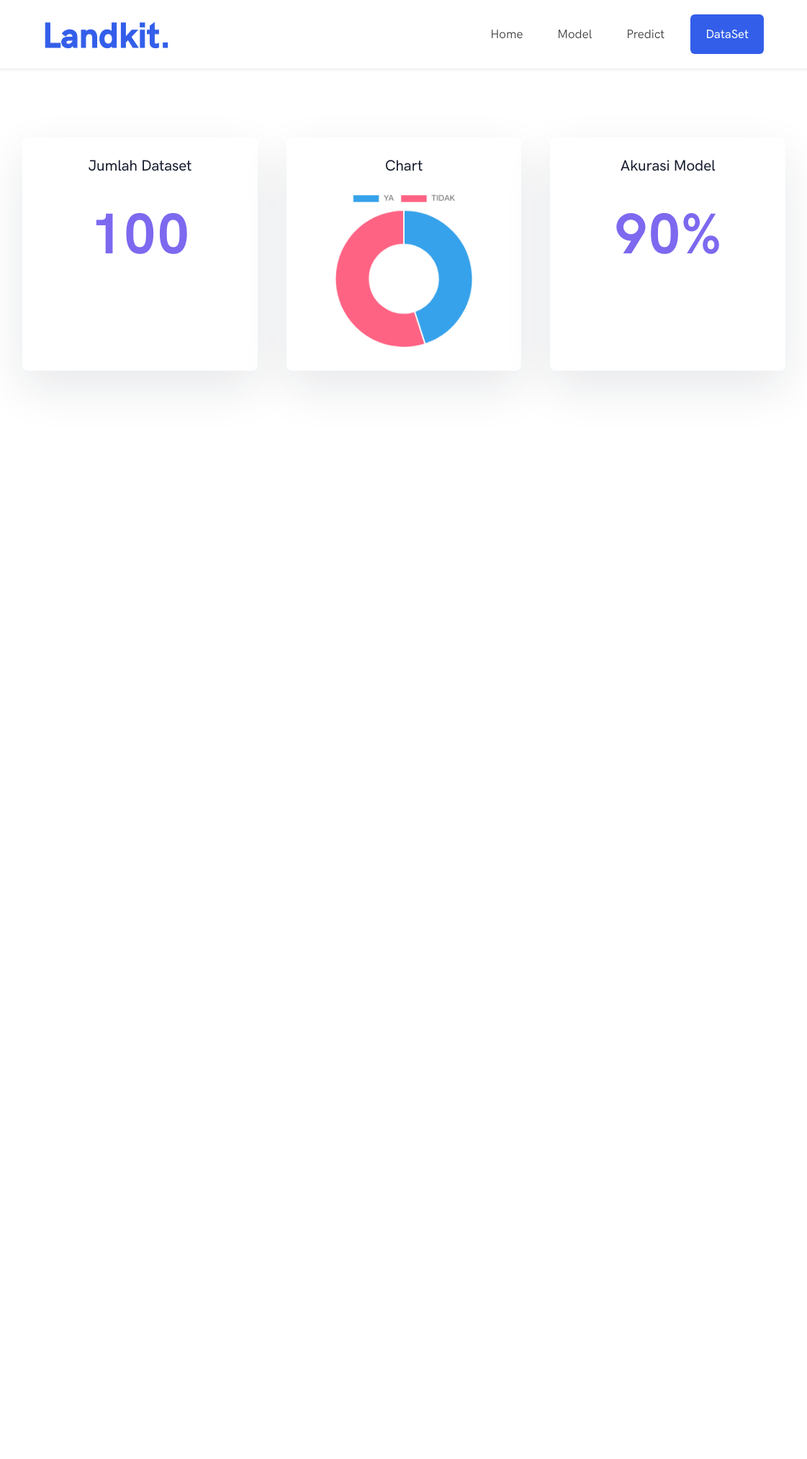
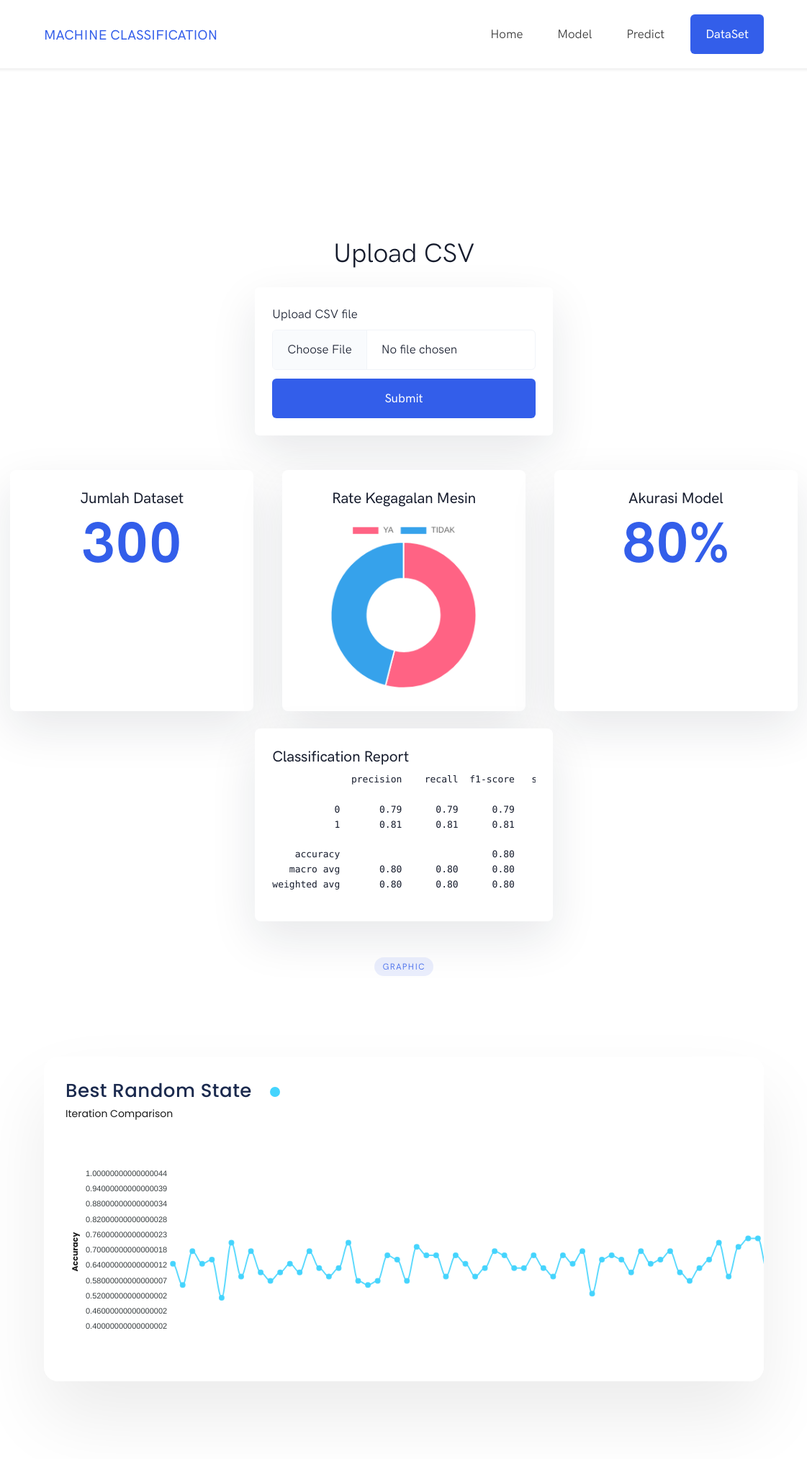
Before and after one commit to H4ntz-M4d/Apps_ML, a Flask app: page /model in a window 1320 px wide; the page is wider, and only the part inside the window is pictured. Shown: that part at 72% size, without its empty margins (99-1220 px from the left). Before the commit the page ends 536 px from the top of that part, so only its background shows below. Run offline with Flask 3, Linux system fonts and the light colour scheme; parts of the project's set-up code (start-up, migrations or seed data) failed here and were passed over; some libraries are stand-ins or nearby versions.

Commit message:
feat: model graph and upload file option

```diff
--- a/app.py
+++ b/app.py
@@ -1,14 +1,17 @@
 import os
-from flask import Flask, request, jsonify, render_template
+from flask import Flask, request, jsonify, render_template, redirect, url_for
 import pickle
 import numpy as np
 import pandas as pd
+from sklearn.model_selection import train_test_split
+from sklearn.neighbors import KNeighborsClassifier
+from sklearn.metrics import accuracy_score, classification_report
 from werkzeug.utils import secure_filename
 
 app = Flask(__name__)
 
-with open('dt_model.pkl', 'rb') as model_file:
-    dt_model = pickle.load(model_file)
+with open('knn_model.pkl', 'rb') as model_file:
+    knn_model = pickle.load(model_file)
 
 ALLOWED_EXTENSIONS = {'csv', 'xlsx'}
 UPLOAD_FOLDER = 'uploads'
@@ -26,7 +29,108 @@ def home_page():
 
 @app.route("/model")
 def model_page():
-    return render_template("model.html")
+
+    df = pd.read_csv("Mesin_Data.csv")
+
+    total_data = len(df)
+
+    def outliers_mean(df, column_name):
+        while True:
+            Q1 = df[column_name].quantile(0.25)
+            Q3 = df[column_name].quantile(0.75)
+            IQR = Q3 - Q1
+            lower_bound = Q1 - 1.5 * IQR
+            upper_bound = Q3 + 1.5 * IQR
+            outliers = df[
+                (df[column_name] < lower_bound) | (df[column_name] > upper_bound)
+            ]
+            if len(outliers) == 0:
+                break
+            mean = df[column_name].mean()
+            df.loc[outliers.index, column_name] = mean
+        return df
+
+    df = outliers_mean(df, "Jam Operasi")
+
+    # Set X and Y
+    X = df.drop(columns=["ID Mesin", "Kegagalan"], axis=1)
+    y = df["Kegagalan"].map({"TIDAK": 0, "YA": 1})
+
+    failure_counts = df["Kegagalan"].value_counts().to_dict()
+
+    failure_rate = {
+        "YA": failure_counts.get("YA", 0),
+        "TIDAK": failure_counts.get("TIDAK", 0),
+    }
+
+    random_state_accuracies = []
+    best_accuracy = 0
+    best_random_state = None
+
+    for random_state in range(1, 101):
+        X_train, X_test, y_train, y_test = train_test_split(
+            X, y, test_size=0.2, random_state=random_state, stratify=y
+        )
+
+        knn = KNeighborsClassifier(n_neighbors=5)
+        knn.fit(X_train, y_train)
+        y_pred = knn.predict(X_test)
+        accuracy = accuracy_score(y_test, y_pred)
+
+        random_state_accuracies.append((random_state, accuracy))
+
+        if accuracy > best_accuracy:
+            best_accuracy = accuracy
+            best_random_state = random_state
+
+    random_states = [x[0] for x in random_state_accuracies]
+    accuracies = [x[1] for x in random_state_accuracies]
+
+    best_accuracy_persen = int(best_accuracy * 100)
+
+    X_train, X_test, y_train, y_test = train_test_split(
+        X, y, test_size=0.2, random_state=best_random_state, stratify=y
+    )
+    knn = KNeighborsClassifier(n_neighbors=5)
+    knn.fit(X_train, y_train)
+    y_pred = knn.predict(X_test)
+
+    report = classification_report(y_test, y_pred)
+
+    return render_template(
+        "model.html",
+        total_data=total_data,
+        random_states=random_states,
+        failure_rate=failure_rate,
+        accuracies=accuracies,
+        report=report,
+        best_random_state=best_random_state,
+        best_accuracy=best_accuracy_persen,
+    )
+
+@app.route("/upload", methods=["POST"])
+def upload_file():
+    if 'file' not in request.files:
+        return "No file part", 400
+    file = request.files['file']
+    if file.filename == '':
+        return "No selected file", 400
+
+    if file and file.filename.endswith('.csv'):
+        filepath = os.path.join(app.config['UPLOAD_FOLDER'], file.filename)
+        file.save(filepath)
+
+        df_uploaded = pd.read_csv(filepath)
+
+        df_existing = pd.read_csv("Mesin_Data.csv")
+
+        df_combined = pd.concat([df_existing, df_uploaded], ignore_index=True)
+
+        df_combined.to_csv("Mesin_Data.csv", index=False)
+
+        return redirect(url_for('model_page'))
+
+    return "Invalid file format, please upload a CSV file.", 400
 
 @app.route("/prediction-form")
 def prediction_page():
@@ -35,7 +139,6 @@ def prediction_page():
 @app.route("/prediction-upload")
 def prediction_upload():
     return render_template("Prediction/prediction_upload.html")
-
 
 @app.route("/predict", methods=["POST"])
 def predict():
@@ -49,7 +152,7 @@ def predict():
             'Vibrasi (Hz)': [float(data['vibrasi'])],
             'Tingkat Kebisingan (dB)': [float(data['tingkat_kebisingan'])]
         })
-        prediction = dt_model.predict(input_data)
+        prediction = knn_model.predict(input_data)
         result = "Ya" if prediction[0] == 1 else "Tidak"
 
         return jsonify({"prediction": result, "success": True})
@@ -82,7 +185,7 @@ def upload_predict():
             if not all(column in df.columns for column in required_columns):
                 return jsonify({"success": False, "error": "Missing required columns in the uploaded file"}), 400
             features = df[required_columns]
-            predictions = dt_model.predict(features)
+            predictions = knn_model.predict(features)
             os.remove(file_path)
             return jsonify({"success": True, "predictions": predictions.tolist()})
 
--- a/model.py
+++ b/model.py
@@ -31,8 +31,8 @@ X = df.drop(columns=['ID Mesin', 'Kegagalan'], axis=1)
 y = df['Kegagalan'].map({'TIDAK': 0, 'YA': 1})
 
 # apply into train test data
-# knn = 71 , dt = 98
-X_train, X_test, y_train, y_test = train_test_split(X, y, test_size=0.2, random_state=98, stratify=y)
+# knn = 81 , dt = 98
+X_train, X_test, y_train, y_test = train_test_split(X, y, test_size=0.2, random_state=81, stratify=y)
 
 # knn model
 knn = KNeighborsClassifier()
--- a/static/assets/js/chart.js
+++ b/static/assets/js/chart.js
@@ -1,19 +1,29 @@
-const chartData = {
+document.addEventListener("DOMContentLoaded", function () {
+  // Ambil data kegagalan dari elemen HTML
+  const kegagalanRate = document.getElementById("failure-rate");
+  const yaFailures = parseInt(kegagalanRate.getAttribute("data-ya"));
+  const tidakFailures = parseInt(kegagalanRate.getAttribute("data-tidak"));
+
+  const failureRateData = {
     labels: ["YA", "TIDAK"],
-  data: [45, 55],
+    data: [yaFailures, tidakFailures],
   };
 
   const pieChart = document.querySelector(".chart-pie");
 
+  // Buat chart pie dengan data kegagalan
   new Chart(pieChart, {
-  type: "doughnut",
+    type: "doughnut", // atau bisa gunakan "pie" untuk tampilan pie chart
     data: {
-    labels: chartData.labels,
+      labels: failureRateData.labels,
       datasets: [
         {
-        label: "Kegagalan",
-        data: chartData.data,
+          label: "Label Kegagalan",
+          data: failureRateData.data,
+          backgroundColor: ["#FF6384", "#36A2EB"], // Warna untuk setiap bagian
+          hoverBackgroundColor: ["#FF6384", "#36A2EB"],
         },
       ],
     },
   });
+});
--- /dev/null
+++ b/static/charts/charts_home.js
@@ -0,0 +1,125 @@
+/* Created by Tivotal */
+
+let primaryColor = getComputedStyle(document.documentElement)
+  .getPropertyValue("--color-primary")
+  .trim();
+
+let labelColor = getComputedStyle(document.documentElement)
+  .getPropertyValue("--color-label")
+  .trim();
+
+let fontFamily = getComputedStyle(document.documentElement)
+  .getPropertyValue("--font-family")
+  .trim();
+
+let defaultOptions = {
+  chart: {
+    tollbar: {
+      show: false,
+    },
+    zoom: {
+      enabled: false,
+    },
+    width: "100%",
+    height: 300,
+    offsetY: 18,
+  },
+
+  dataLabels: {
+    enabled: false,
+  },
+};
+
+let barOptions = {
+  ...defaultOptions,
+  chart: {
+    ...defaultOptions.chart,
+    type: "line", // Menggunakan line chart
+    zoom: {
+      enabled: false,
+    },
+    animations: {
+      enabled: true,
+      easing: 'easeinout',
+      speed: 800, // Animasi halus saat data di-update
+    },
+    scrollable: true, // Membuat chart bisa di-scroll
+  },
+  tooltip: {
+    enabled: true,
+    style: {
+      fontFamily: fontFamily,
+    },
+    y: {
+      formatter: (value) => `${value.toFixed(2)}`, // Menampilkan angka dalam 2 desimal
+    },
+  },
+  series: [
+    {
+      name: "Accuracy",
+      data: accuracies, // Data accuracy yang diambil dari Flask
+    },
+  ],
+  colors: [primaryColor],
+  stroke: {
+    colors: [primaryColor],
+    width: 2, // Lebih tipis agar tampilan lebih halus
+    curve: 'smooth', // Menggunakan garis smooth
+  },
+  grid: {
+    borderColor: 'rgba(255, 255, 255, 0.1)', // Grid yang lebih minimalis
+    padding: {
+      top: 10,
+      right: 10,
+      bottom: 10,
+      left: 10,
+    },
+  },
+  markers: {
+    size: 3, // Ukuran marker lebih kecil
+    strokeColors: primaryColor,
+    strokeWidth: 2,
+    hover: {
+      size: 5,
+    },
+  },
+  yaxis: {
+    title: {
+      text: 'Accuracy',
+      style: {
+        color: labelColor,
+        fontFamily: fontFamily,
+      },
+    },
+    min: 0.4, // Mengatur minimum agar sumbu Y tidak terlalu melebar
+    max: 1,   // Batas maksimum sumbu Y untuk accuracy
+  },
+  xaxis: {
+    labels: {
+      show: true,
+      floating: true,
+      style: {
+        colors: labelColor,
+        fontFamily: fontFamily,
+      },
+    },
+    tickAmount: Math.floor(randomStates.length / 5), // Kelipatan puluhan
+    categories: randomStates, // Data random states yang diambil dari Flask
+    axisBorder: {
+      show: false,
+    },
+    crosshairs: {
+      show: false,
+    },
+    labels: {
+      formatter: function(value, index) {
+        return index % 10 === 0 ? value : ''; // Tampilkan label pada kelipatan 10
+      },
+    },
+  },
+};
+
+
+let chart = new ApexCharts(document.querySelector(".chart-area"), barOptions);
+
+chart.render();
--- /dev/null
+++ b/static/charts/graph_chart.css
@@ -0,0 +1,132 @@
+/* Created by Tivotal */
+
+/* Google Fonts(Poppins) */
+@import url("https://fonts.googleapis.com/css2?family=Poppins:wght@100;200;300;400;500;600;700&display=swap");
+
+:root {
+  --color-primary: #44d4fd;
+  --color-label: #1a1a1a;
+  --color-text: #1a1a1a;
+  --font-family: "Poppins";
+}
+
+.card_chart {
+  font-family: var(--font-family);
+  margin: 0;
+  padding: 0;
+}
+
+.card_chart {
+  position: relative;
+  width: 100%;
+  background-color: rgb(255, 255, 255);
+  padding: 30px;
+  border-radius: 20px;
+  box-shadow: 0 50px 100px rgba(0, 0, 0, 0.08);
+  overflow-x: auto; /* Tambahkan scroll horizontal */
+}
+
+.card_chart h2 {
+  color: #ffffff;
+  font-size: 26px;
+  font-weight: 500;
+  letter-spacing: 0.5px;
+  margin: 0 0 2px;
+}
+
+.card_chart p {
+  color: var(--color-text);
+  font-size: 14px;
+  margin: 0 0 16px;
+}
+
+.card_chart .pulse {
+  position: absolute;
+  height: 14px;
+  width: 14px;
+  background: var(--color-primary);
+  top: 42px;
+  right: 42rem;
+  border-radius: 50%;
+}
+
+.card_chart .pulse::after {
+  content: "";
+  position: absolute;
+  height: 100%;
+  width: 100%;
+  border: 1px solid var(--color-primary);
+  border-radius: 50%;
+  left: -1px;
+  top: -1px;
+  animation: pulse 2s linear infinite;
+  transform-origin: center;
+  opacity: 0.8;
+  scale: 0;
+}
+
+@keyframes pulse {
+  70% {
+    scale: 0;
+    opacity: 0.8;
+  }
+
+  100% {
+    scale: 2;
+    opacity: 0;
+  }
+}
+
+.card_chart .chart-area {
+  width: 1500px; /* Lebarkan area chart sehingga ada ruang antar nilai X */
+  position: relative;
+  overflow-x: auto; /* Tambahkan scroll horizontal */
+}
+
+.card_chart .chart-area .grid {
+  position: relative;
+  z-index: 0;
+  top: 0;
+  left: 0;
+  height: 80%;
+  width: 100%;
+  background-image: repeating-linear-gradient(
+    to right,
+    transparent 0% 3%,
+    #ffffff 3% 3.5%,
+    transparent 3% 18.65%
+  );
+}
+
+.card_chart .chart-area .grid::after {
+  content: "";
+  position: inherit;
+  z-index: -1;
+  top: inherit;
+  bottom: inherit;
+  width: inherit;
+  height: 100%;
+  background: linear-gradient(
+    180deg,
+    rgba(27, 27, 27, 1),
+    rgba(27, 27, 27, 0.9),
+    rgba(27, 27, 27, 1)
+  );
+}
+
+body .apexcharts-tooltip.apexcharts-theme-light {
+  color: var(--color-text);
+  background: rgba(0, 0, 0, 0.5);
+  backdrop-filter: blur(10px);
+  box-shadow: none;
+  padding: 8px 6px 4px;
+  font-size: 14px;
+  font-weight: 500;
+  letter-spacing: 0.5px;
+  border: 0;
+}
+
+.apexcharts-tooltip-title,
+.apexcharts-zaxistooltip-bottom.apexcharts-theme-light {
+  display: none;
+}
--- a/templates/base.html
+++ b/templates/base.html
@@ -29,6 +29,12 @@
       href="{{ url_for('static', filename='/assets/css/theme.bundle.css') }}"
     />
 
+    <script src="https://cdn.jsdelivr.net/npm/apexcharts"></script>
+    <link
+      rel="stylesheet"
+      href="{{ url_for('static', filename='charts/graph_chart.css') }}"
+    />
+
     <style>
       .chart-pie {
         padding: 0.5rem;
@@ -39,9 +45,7 @@
     <title>Model ML</title>
   </head>
   <body>
-    {% include 'navbar.html' %}
-    {% block content %}
-    {% endblock  %}
+    {% include 'navbar.html' %} {% block content %} {% endblock %}
 
     <script src="{{ url_for('static', filename='https://api.mapbox.com/mapbox-gl-js/v0.53.0/mapbox-gl.js') }}"></script>
 
@@ -51,6 +55,7 @@
     <!-- Theme JS -->
     <script src="{{ url_for('static', filename='/assets/js/theme.bundle.js') }}"></script>
     <script src="https://cdn.jsdelivr.net/npm/chart.js"></script>
+    <script src="{{ url_for('static', filename='charts/charts_home.js') }}"></script>
     <script src="{{ url_for('static', filename='/assets/js/chart.js') }}"></script>
   </body>
 </html>
--- a/templates/model.html
+++ b/templates/model.html
@@ -1,63 +1,123 @@
 {% extends 'base.html' %} {% block content %}
-<section class="mt-n11 pt-12 pb-8 pt-md-14 pb-md-11 bg-white">
-  <div class="container-fluid">
+<section class="pt-12 pb-8 pt-md-14 pb-md-11 bg-gradient-dark">
+  <div class="row justify-content-center pb-8">
+    <div class="col-12 col-sm-6 col-md-4 mt-7" data-aos="fade-up">
+      <h1 class="text-center mb-5">Upload CSV</h1>
+      <div class="card p-5 shadow-lg">
+        <form
+          id="uploadForm"
+          method="POST"
+          action="/upload"
+          enctype="multipart/form-data"
+        >
+          <div class="mb-3">
+            <label for="fileInput" class="form-label">Upload CSV file</label>
+            <input
+              class="form-control"
+              type="file"
+              id="fileInput"
+              name="file"
+              accept=".csv"
+              required
+            />
+          </div>
+          <button type="submit" class="btn btn-primary w-100">Submit</button>
+        </form>
+      </div>
+    </div>
+  </div>
+
   <div class="row justify-content-center">
     <div class="col-12 col-lg-10 text-center" data-aos="fade-up">
-        <!-- Heading -->
       <div class="row mt-n7">
+        <!-- Dataset Count Card -->
         <div class="col-12 col-sm-6 col-lg-4 mt-7">
-            <!-- Card -->
           <div class="card h-100 bg-white shadow-lg rounded-3">
-              <div class="card-body p-5">
-                <!-- Heading -->
-                <h3 class="fw-bold">Jumlah Dataset</h3>
-
-                <!-- Text -->
-                <div class="card-body">
-                  <!-- Letter -->
-                  <div class="lh-1 fw-bolder text-info" style="font-size: 80px">
-                    100
+            <div
+              class="card-body p-5 d-flex flex-column justify-content-center align-items-center"
+            >
+              <h3 class="fw-bold text-center">Jumlah Dataset</h3>
+              <div
+                class="lh-1 fw-bolder text-primary text-center"
+                style="font-size: 80px"
+              >
+                {{ total_data }}
               </div>
             </div>
           </div>
         </div>
-          </div>
+
+        <!-- Failure Rate Card -->
         <div class="col-12 col-sm-6 col-lg-4 mt-7">
-            <!-- Card -->
           <div class="card h-100 bg-white shadow-lg rounded-3">
             <div class="card-body p-5">
-                <!-- Heading -->
-                <h3 class="fw-bold">Chart</h3>
-
-                <!-- grafik -->
+              <h3 class="fw-bold">Rate Kegagalan Mesin</h3>
               <div class="container">
                 <canvas class="chart-pie"></canvas>
+                <div
+                  id="failure-rate"
+                  data-ya="{{ failure_rate['YA'] }}"
+                  data-tidak="{{ failure_rate['TIDAK'] }}"
+                ></div>
               </div>
             </div>
           </div>
         </div>
+
+        <!-- Model Accuracy Card -->
         <div class="col-12 col-sm-6 col-lg-4 mt-7">
-            <!-- Card -->
           <div class="card h-100 bg-white shadow-lg rounded-3">
             <div class="card-body p-5">
-                <!-- Heading -->
               <h3 class="fw-bold">Akurasi Model</h3>
-
-                <div class="card-body">
-                  <!-- Letter -->
-                  <div class="lh-1 fw-bolder text-info" style="font-size: 80px">
-                    90%
+              <div class="lh-1 fw-bolder text-primary" style="font-size: 80px">
+                {{ best_accuracy }}%
               </div>
             </div>
           </div>
         </div>
       </div>
     </div>
-        <!-- / .row -->
+  </div>
+
+  <!-- Classification Report Section -->
+  <div class="row justify-content-center mt-5" data-aos="fade-up">
+    <div class="col-12 col-sm-6 col-md-4">
+      <div class="card h-100 bg-white shadow-lg rounded-3">
+        <div class="card-body p-5">
+          <h3 class="fw-bold">Classification Report</h3>
+          <pre>{{ report }}</pre>
         </div>
       </div>
-    <!-- / .row -->
     </div>
-  <!-- / .container -->
+  </div>
+
+  <!-- Random State Section -->
+  <div class="container-fluid mt-8">
+    <div class="row justify-content-center">
+      <div class="col-12 col-md-10 col-lg-8 text-center">
+        <span class="badge rounded-pill text-bg-primary-subtle mb-3">
+          <span class="h6 text-uppercase">Graphic</span>
+        </span>
+        <h1 class="text-white">Random State</h1>
+      </div>
+    </div>
+
+    <div class="container mt-5">
+      <section class="py-6 py-md-3" data-aos="fade-up" data-aos-delay="100">
+        <div class="card_chart">
+          <h2 class="text-dark">Best Random State</h2>
+          <p>Iteration Comparison</p>
+          <div class="pulse"></div>
+          <div class="chart-area">
+            <div class="grid"></div>
+          </div>
+        </div>
       </section>
+    </div>
+  </div>
+</section>
+<script>
+  const randomStates = {{ random_states | safe }};
+  const accuracies = {{ accuracies | safe }};
+</script>
 {% endblock %}
--- a/templates/navbar.html
+++ b/templates/navbar.html
@@ -55,11 +55,9 @@
   <div class="container">
     <!-- Brand -->
     <a class="navbar-brand" href="{{ url_for('home_page') }}">
-      <img
-        src="{{ url_for('static', filename='/assets/img/brand.svg') }}"
-        class="navbar-brand-img"
-        alt="Brand logo"
-      />
+      <span class="navbar-brand-text fw-bold fs-4 text-uppercase">
+        Machine Classification
+      </span>
     </a>
 
     <!-- Toggler -->
```
Also changed, not shown: Mesin_Data.csv (+200 -0 lines), 2 other files. Lines whose indentation alone changed are shown as unchanged.
